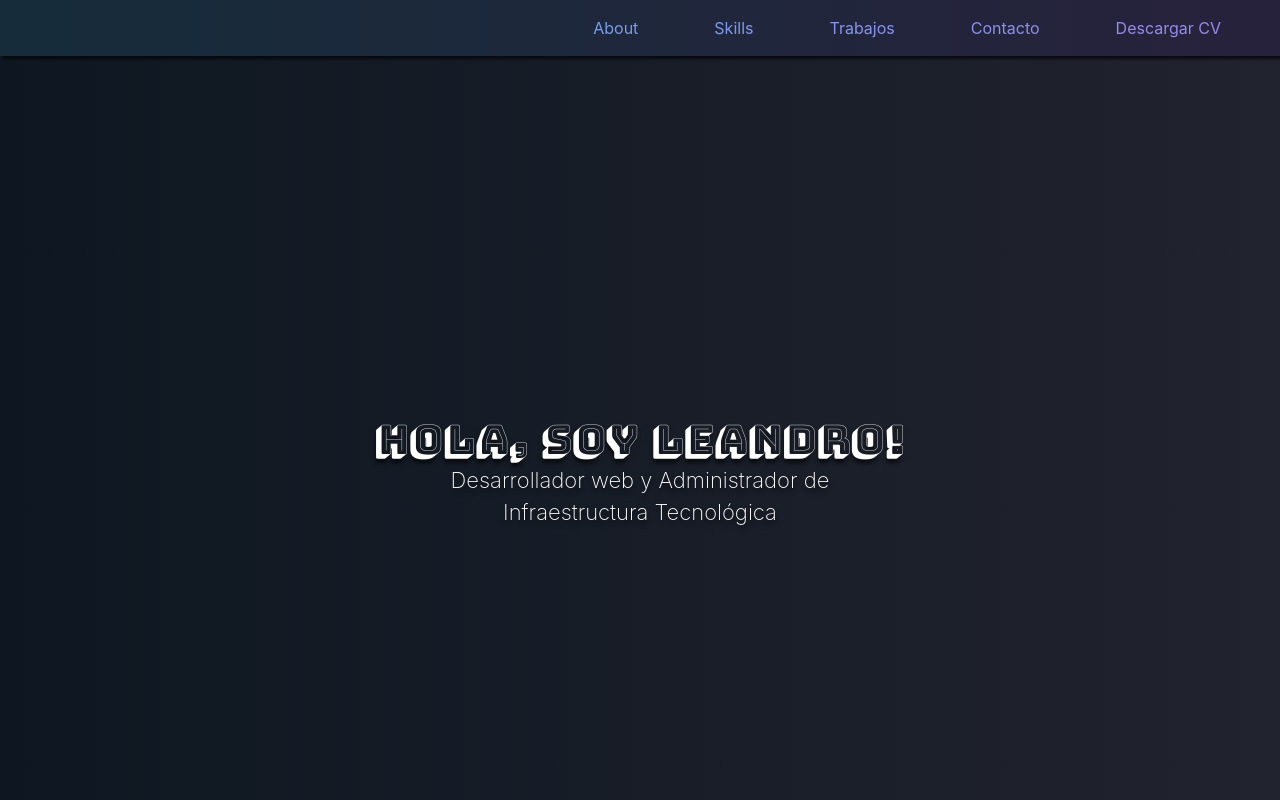
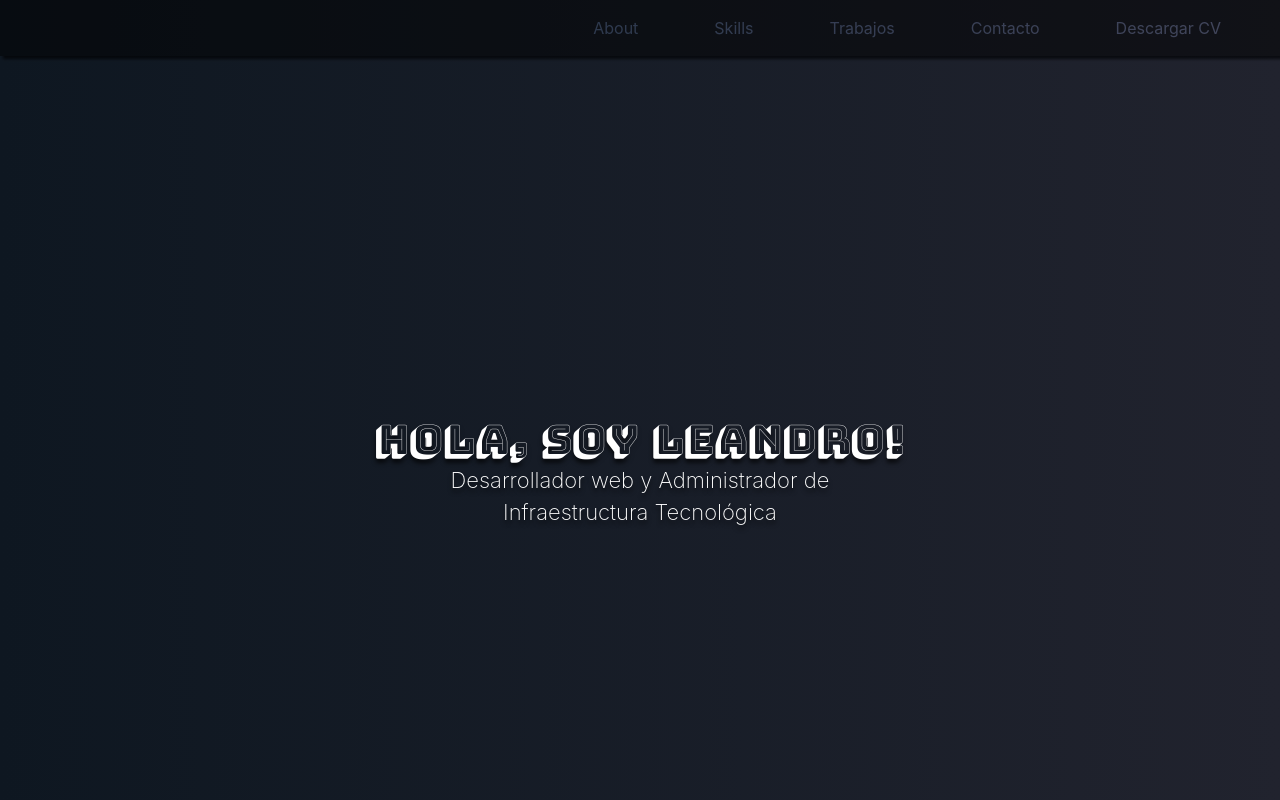
Before and after one commit to leandroagl/leandroWebPage, an Angular app: page / in a window 1280 px wide. Shown: the top 800 px of the page. Built offline with nearby package versions, Linux system fonts and the light colour scheme; a web font is replaced by a local one.

Commit message:
nuevo color de fondo

```diff
--- a/src/styles.css
+++ b/src/styles.css
@@ -1,5 +1,5 @@
 body {
-  background: linear-gradient(90deg, #2B5876 0%, #4E4376 100%);
+  background: linear-gradient(90deg, #0e1721 0%, #21232e 100%);
   box-sizing: border-box;
 }
 
```
